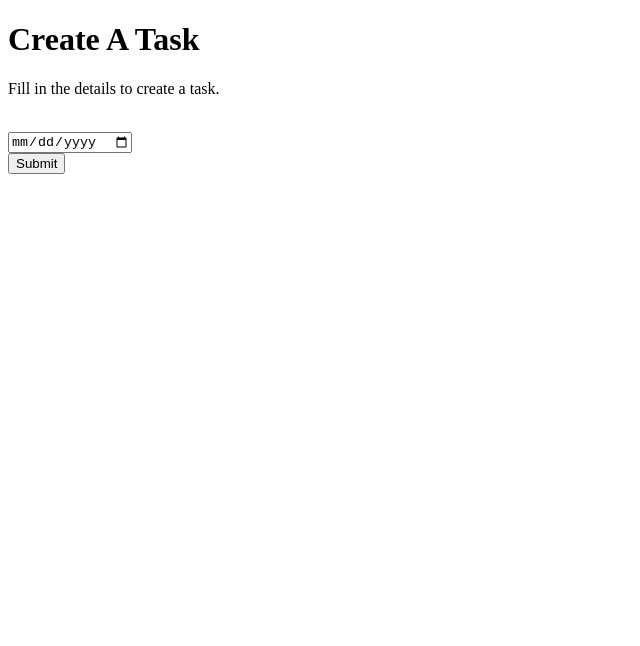
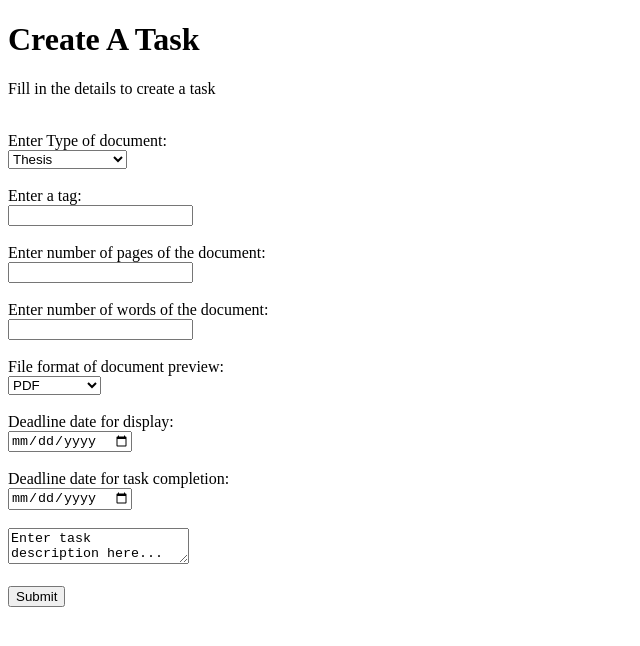
Before and after one commit to Carried-by-Compiler/Web-Development-Project, a PHP site: page /createTask.php in a window 1280 px wide. Shown: the top 646 px of the page, without its empty margins (0-640 px from the left). Run offline with PHP 8.4, Linux system fonts and the light colour scheme; the visitor is signed in with stand-in values (Sample User, id 1).

Commit message:
Adding task creation pages (NO SQL IMPLEMENTED)

```diff
--- a/project/createTask.php
+++ b/project/createTask.php
@@ -17,15 +17,36 @@ if (!isset($_SESSION['userID'])) {
      </head>
      <body>
         <h1>Create A Task</h1>
-        <?php if (isset($_POST['d'])) :?>
-            <p><?php echo $_POST['d']; ?></p>
-        <?php else: ?>
-            <p>Fill in the details to create a task.</p>
-        <?php endif; ?>
+        <p>Fill in the details to create a task</p>
         <br>
-        <form action="createTask.php" method="post">
-            <input type="date" name="d" value=""> <br>
-            <input type="submit" name="submit">
+        <form action="insertTask.php" method="post" id="task_form">
+            Enter Type of document: <br>
+            <select name="type">
+                <option value="Thesis">Thesis</option>
+                <option value="Dissertation">Dissertation</option>
+                <option value="Assignment">Assignment</option>
+                <option value="Research Paper">Research Paper</option>
+            </select> <br>
+            <br>Enter a tag:<br>
+            <input type="text" name="tag"> <br>
+            <br>Enter number of pages of the document:<br>
+            <input type="number" name="n_of_pages" min="1"> <br>
+            <br>Enter number of words of the document:<br>
+            <input type="number" name="n_of_words" min="0"> <br>
+            <br>File format of document preview:<br>
+            <select name="file_type">
+                <option value="pdf">PDF</option>
+                <option value=".docx">.DOCX</option>
+                <option value="doc">DOC</option>
+                <option value="open_office">Open Office</option>
+            </select> <br>
+            <br>Deadline date for display:<br>
+            <input type="date" name="deadline_display"> <br>
+            <br>Deadline date for task completion:<br>
+            <input type="date" name="deadline_task"> <br>
+            <br><textarea name="desc" form="task_form">Enter task description here...</textarea> <br>
+            <br><input type="submit" name="submit">
         </form>
+
      </body>
  </html>
--- a/project/insert.php
+++ b/project/insert.php
@@ -16,7 +16,7 @@ if (isset($_POST['id'])) {
 
         try {
             require("./loginHelper/connect.php");
-            $result = $dbh->prepare("INSERT INTO users (User_ID, firstname, lastname, email, course, pass_word)
+            $result = $dbh->prepare("INSERT INTO Users (User_ID, FirstName, LastName, Email, Subject, Password)
                                      VALUES (:id, :f_name, :l_name, :e, :c, :pass)");
             $result->bindParam(':id', $_POST['id']);
             $result->bindParam(':f_name', $_POST['f_name']);
--- a/project/loginHelper/passwordChecker.php
+++ b/project/loginHelper/passwordChecker.php
@@ -4,7 +4,7 @@
 function checkPassword($i, $p) {
     require("connect.php");
 
-    $result = $dbh->prepare("SELECT COUNT(*) FROM users WHERE User_ID = :i AND pass_word = :p"); // CHANGED implement so that any ID can be used.
+    $result = $dbh->prepare("SELECT COUNT(*) FROM users WHERE User_ID = :i AND Password = :p"); // CHANGED implement so that any ID can be used.
     $result->bindParam(':i', $i);
     $result->bindParam(':p', $p);
     $result->execute();
--- a/project/models/User.class.php
+++ b/project/models/User.class.php
@@ -19,11 +19,11 @@ class User
         $result->execute();
         for ($i = 0; $row = $result->fetch(); $i++) {
             $this->id = $row['User_ID'];
-            $this->firstname = $row['firstname'];
-            $this->lastname = $row['lastname'];
-            $this->email = $row['email'];
-            $this->course = $row['course'];
-            $this->password = $row['pass_word'];
+            $this->firstname = $row['FirstName'];
+            $this->lastname = $row['LastName'];
+            $this->email = $row['Email'];
+            $this->course = $row['Subject'];
+            $this->password = $row['Password'];
         }
         $dbh = null;
     }
```
Also changed, not shown: project/SQL/tables.sql (added, +29 -0 lines), project/myTasks.php (added, +14 -0 lines).
